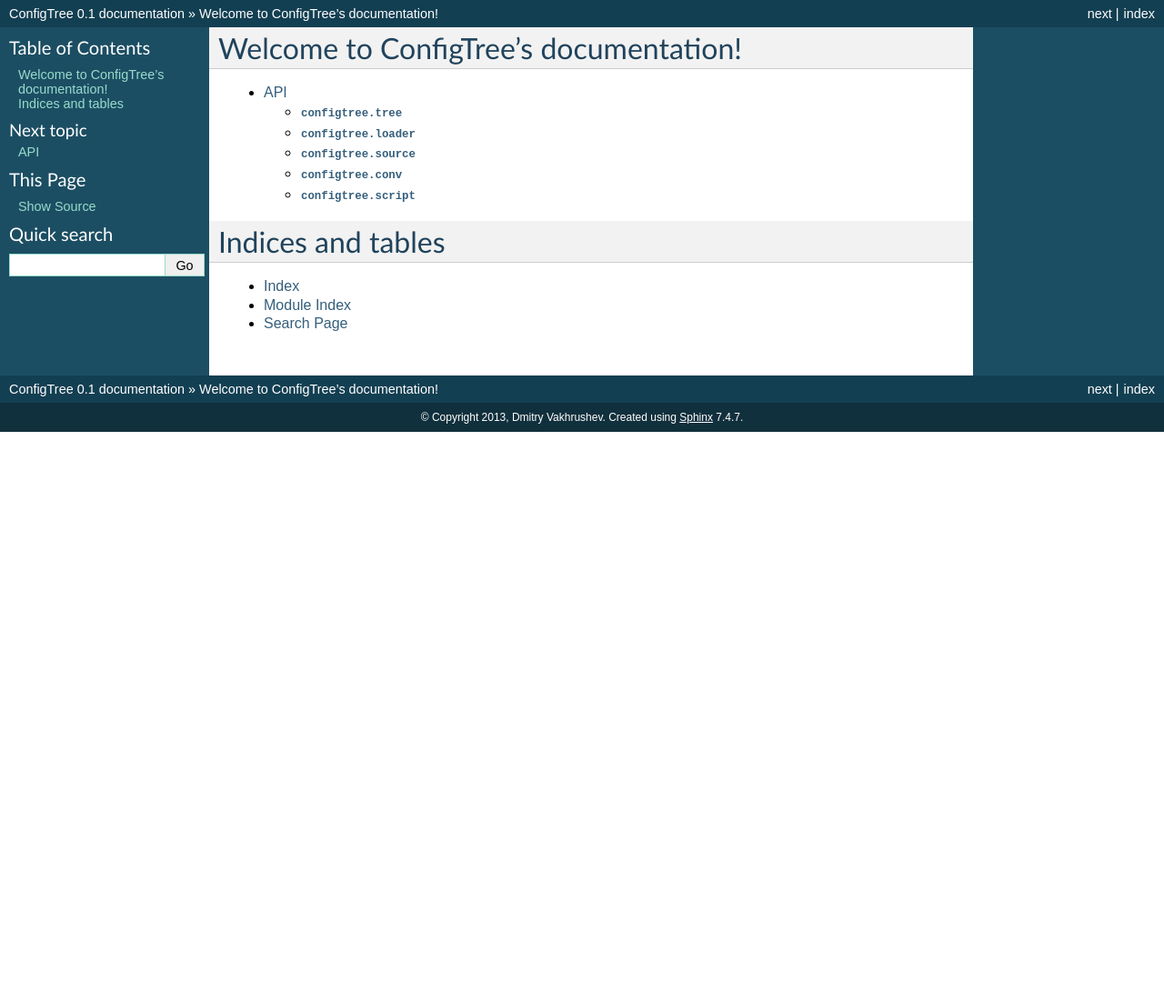
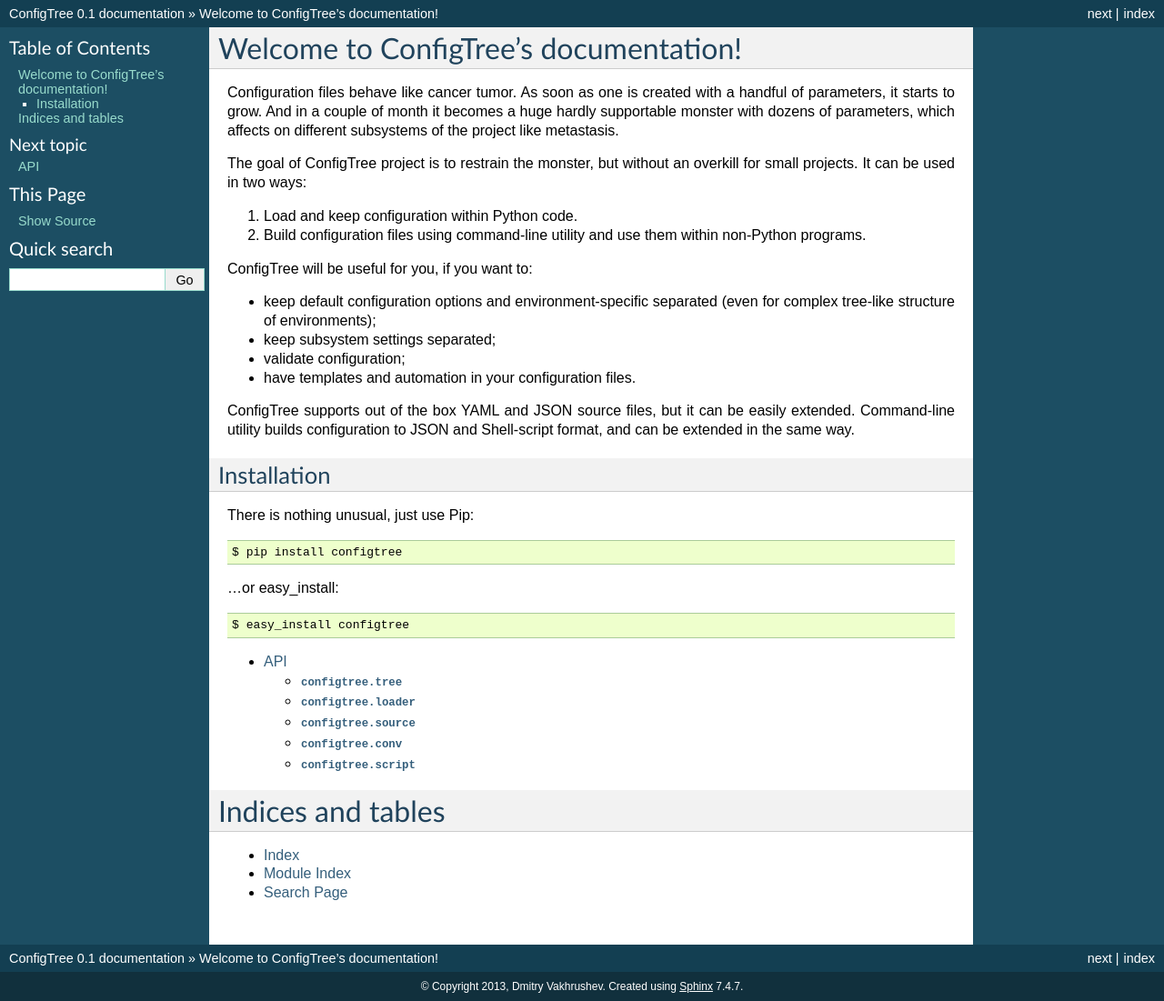
Before and after one commit to StudioEtrange/ConfigTree, a Sphinx documentation site: the page built from docs/index.rst, in a window 1280 px wide. Shown: the whole page at 91% size. Built offline with Sphinx 7.4.7, drawn with Linux system fonts in a browser that asks for light colours; before the commit the page ends 900 px from its top, so only the background shows below that.

Commit message:
Wrote docs into

```diff
--- a/docs/index.rst
+++ b/docs/index.rst
@@ -5,6 +5,47 @@
 
 Welcome to ConfigTree's documentation!
 ======================================
+
+Configuration files behave like cancer tumor.  As soon as one is created with
+a handful of parameters, it starts to grow.  And in a couple of month it becomes
+a huge hardly supportable monster with dozens of parameters, which affects
+on different subsystems of the project like metastasis.
+
+The goal of ConfigTree project is to restrain the monster, but without an
+overkill for small projects.  It can be used in two ways:
+
+1.  Load and keep configuration within Python code.
+2.  Build configuration files using command-line utility and use them within
+    non-Python programs.
+
+ConfigTree will be useful for you, if you want to:
+
+*   keep default configuration options and environment-specific separated
+    (even for complex tree-like structure of environments);
+*   keep subsystem settings separated;
+*   validate configuration;
+*   have templates and automation in your configuration files.
+
+ConfigTree supports out of the box YAML and JSON source files, but it can
+be easily extended.  Command-line utility builds configuration to JSON and
+Shell-script format, and can be extended in the same way.
+
+
+Installation
+------------
+
+There is nothing unusual, just use Pip:
+
+..  code-block:: bash
+
+    $ pip install configtree
+
+...or easy_install:
+
+..  code-block:: bash
+
+    $ easy_install configtree
+
 
 .. toctree::
    :maxdepth: 2
```
